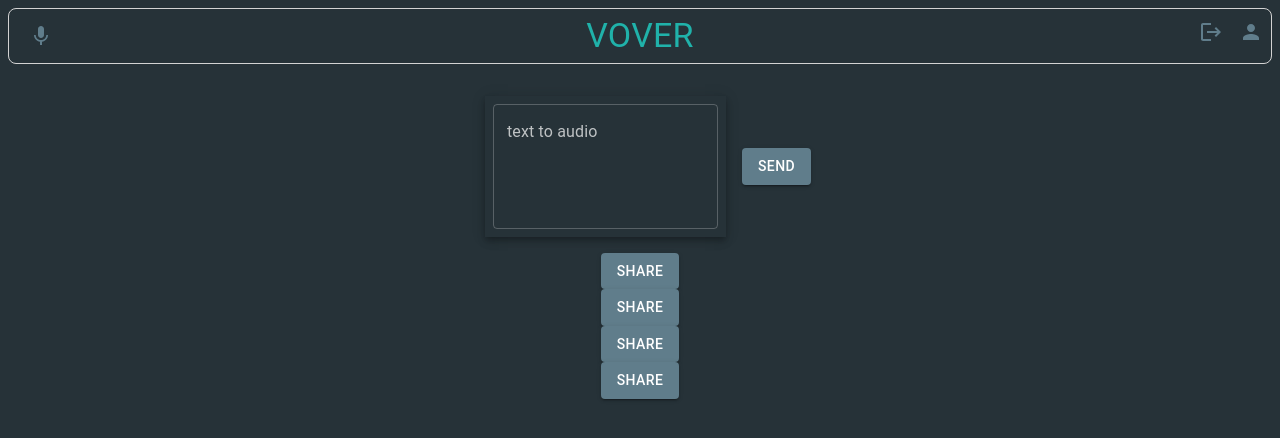
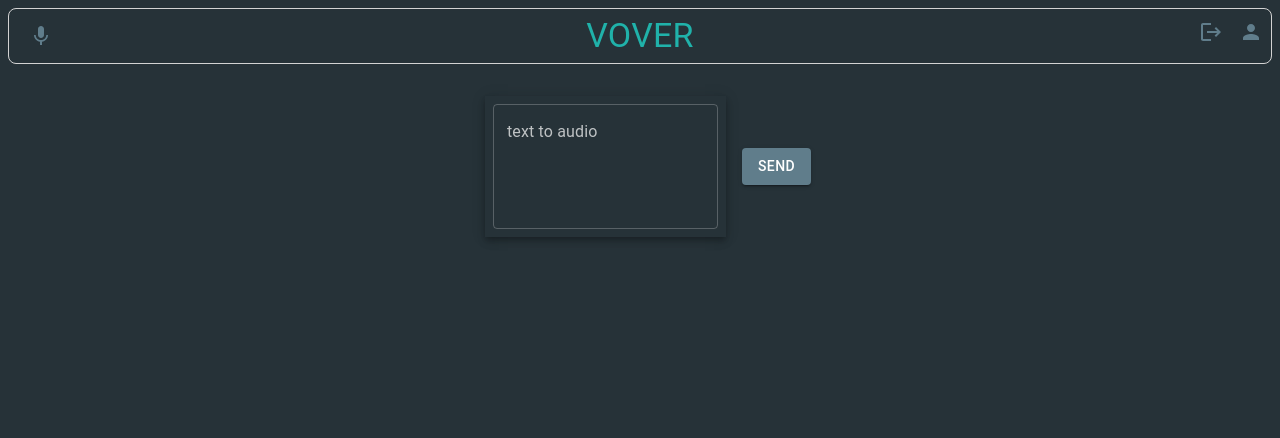
Before and after one commit to mysterix5/capstone, a React (Create React App) app in the folder frontend/: page / in a window 1280 px wide. Shown: the top 438 px of the page. Built offline with nearby package versions, Linux system fonts and the light colour scheme; sample sign-in values are in the browser's storage; what vmsg would draw is missing.

Commit message:
but everything together

```diff
--- a/frontend/src/pages/primary/Audio.tsx
+++ b/frontend/src/pages/primary/Audio.tsx
@@ -3,7 +3,7 @@ import CustomAudioPlayer from "./CustomAudioPlayer";
 
 interface AudioProps {
     getAudio: () => any,
-    audioFile: any
+    audioBlobPart: BlobPart
 }
 
 export default function Audio(props: AudioProps) {
@@ -14,8 +14,8 @@ export default function Audio(props: AudioProps) {
                 <Button variant={"contained"} onClick={props.getAudio}>get audio file</Button>
             </Grid>
             <Grid item margin={2}>
-                {props.audioFile &&
-                    <CustomAudioPlayer audiofile={props.audioFile} slider={true} download={true} autoPlay={true}/>
+                {props.audioBlobPart &&
+                    <CustomAudioPlayer audiofile={window.URL.createObjectURL(new Blob([props.audioBlobPart!]))} slider={true} download={true} autoPlay={true}/>
                 }
             </Grid>
         </Grid>
--- a/frontend/src/pages/primary/Share.tsx
+++ b/frontend/src/pages/primary/Share.tsx
@@ -1,7 +1,7 @@
 import {Box, Button} from "@mui/material";
 
 interface ShareProps {
-    audioFile: any
+    audioBlobPart: any
 }
 
 export default function Share(props: ShareProps) {
@@ -11,10 +11,9 @@ export default function Share(props: ShareProps) {
         if (navigator.share) {
             try {
                 await navigator
-                    .share({title: "Vover voice message", files: [props.audioFile]})
-                    // .share({title: "Vover voice message", text: "share share share"})
+                    .share({title: "Vover voice message", files: [props.audioBlobPart]})
                     .then(() =>
-                        console.log("Hooray! Your content was shared to tha world")
+                        console.log("sharing worked")
                     );
             } catch (error) {
                 console.log(`Oops! I couldn't share to the world because: ${error}`);
@@ -27,22 +26,13 @@ export default function Share(props: ShareProps) {
         }
     };
 
-    // const shareData = {
-    //     title: 'MDN',
-    //     text: 'Learn web development on MDN!',
-    //     url: 'https://developer.mozilla.org'
-    // }
-    // async function handleSharing() {
-    //     console.log(navigator)
-    //     console.log(navigator.share)
-    //     await window.navigator.share(shareData)
-    //
-    // }
     return (
         <Box>
-            <Button variant={"contained"} onClick={handleSharing}>
-                share
-            </Button>
+            { props.audioBlobPart && navigator.canShare && navigator.canShare({ files: [props.audioBlobPart] }) &&
+                <Button variant={"contained"} onClick={handleSharing}>
+                    share
+                </Button>
+            }
         </Box>
     )
 }
--- a/frontend/src/pages/primary/index.tsx
+++ b/frontend/src/pages/primary/index.tsx
@@ -35,8 +35,9 @@ const initialMetadataResponse = {
 
 export default function Primary() {
     const [textMetadataResponse, setTextMetadataResponse] = useState<TextMetadataResponse>(initialMetadataResponse);
-    const [audioFile, setAudioFile] = useState<any>();
     const [text, setText] = useState("")
+
+    const [audioBlobPart, setAudioBlobPart] = useState<BlobPart>();
 
     const {setError, defaultApiResponseChecks} = useAuth();
     const {historyId} = useParams();
@@ -62,7 +63,7 @@ export default function Primary() {
                     setText(h.text);
                     apiSendTextToBackend({text: h.text})
                         .then(textMetadataResponseFromBackend => {
-                            setAudioFile(null);
+                            setAudioBlobPart(undefined);
                             console.log(textMetadataResponseFromBackend);
                             for (let i = 0; i < textMetadataResponseFromBackend.textWords.length; i++) {
                                 const choice = h.choices[i];
@@ -111,7 +112,7 @@ export default function Primary() {
     }, [nav])
 
     function submitText() {
-        setAudioFile(null);
+        setAudioBlobPart(undefined);
         setTextMetadataResponse(()=>initialMetadataResponse);
         apiSendTextToBackend({text: text})
             .then(r => {
@@ -138,12 +139,9 @@ export default function Primary() {
         return true;
     }
 
-    const [audioBlobPart, setAudioBlobPart] = useState<BlobPart>();
-
     function getAudio() {
         apiGetMergedAudio(textMetadataResponse?.defaultIds!)
             .then(a => {
-                setAudioFile(window.URL.createObjectURL(new Blob([a])));
                 setAudioBlobPart(a);
             })
             .catch((err) => {
@@ -208,7 +206,10 @@ export default function Primary() {
                     <Grid item>
                         {
                             checkTextResponseAvailability() ?
-                                <Audio getAudio={getAudio} audioFile={audioFile}/>
+                                <Audio
+                                    getAudio={getAudio}
+                                    audioBlobPart={audioBlobPart!}
+                                />
                                 :
                                 <Button onClick={recordMissingWords}>
                                     record missing words
@@ -218,24 +219,14 @@ export default function Primary() {
                 </>
             }
             <Grid item>
-                <Share
-                    audioFile={new File(
-                        [audioFile],
-                        'vover.mp3',
-                        { type: 'audio/mp3' })}
-                />
-                <Share
-                    audioFile={new File(
-                        [audioBlobPart!],
-                        'vover.mp3',
-                        { type: 'audio/mp3' })}
-                />
-                <Share
-                    audioFile={audioFile}
-                />
-                <Share
-                    audioFile={audioBlobPart}
-                />
+                { audioBlobPart &&
+                    <Share
+                        audioBlobPart={new File(
+                            [audioBlobPart!],
+                            'vover.mp3',
+                            { type: 'audio/mp3' })}
+                    />
+                }
             </Grid>
         </Grid>
     )
```
